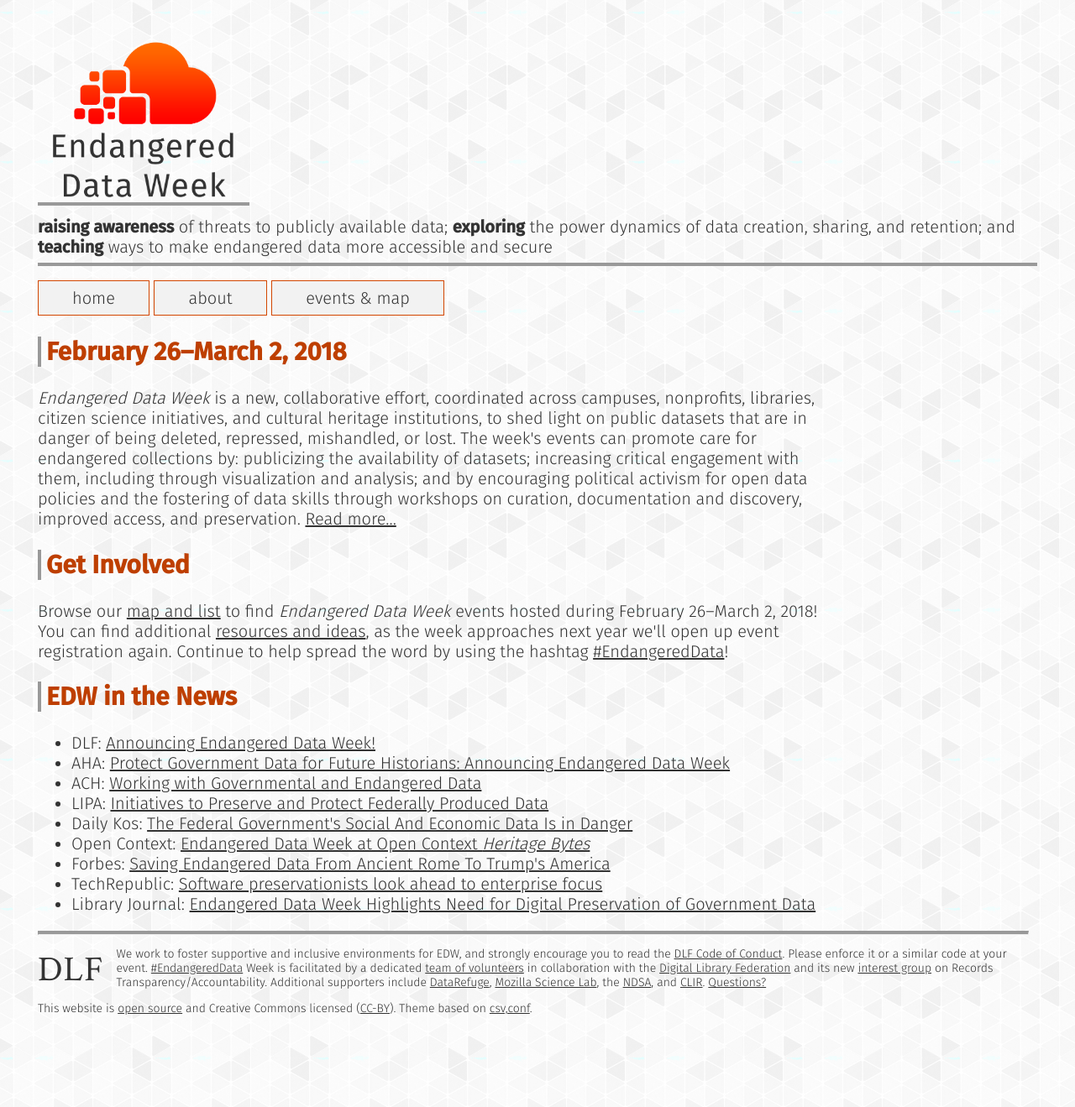
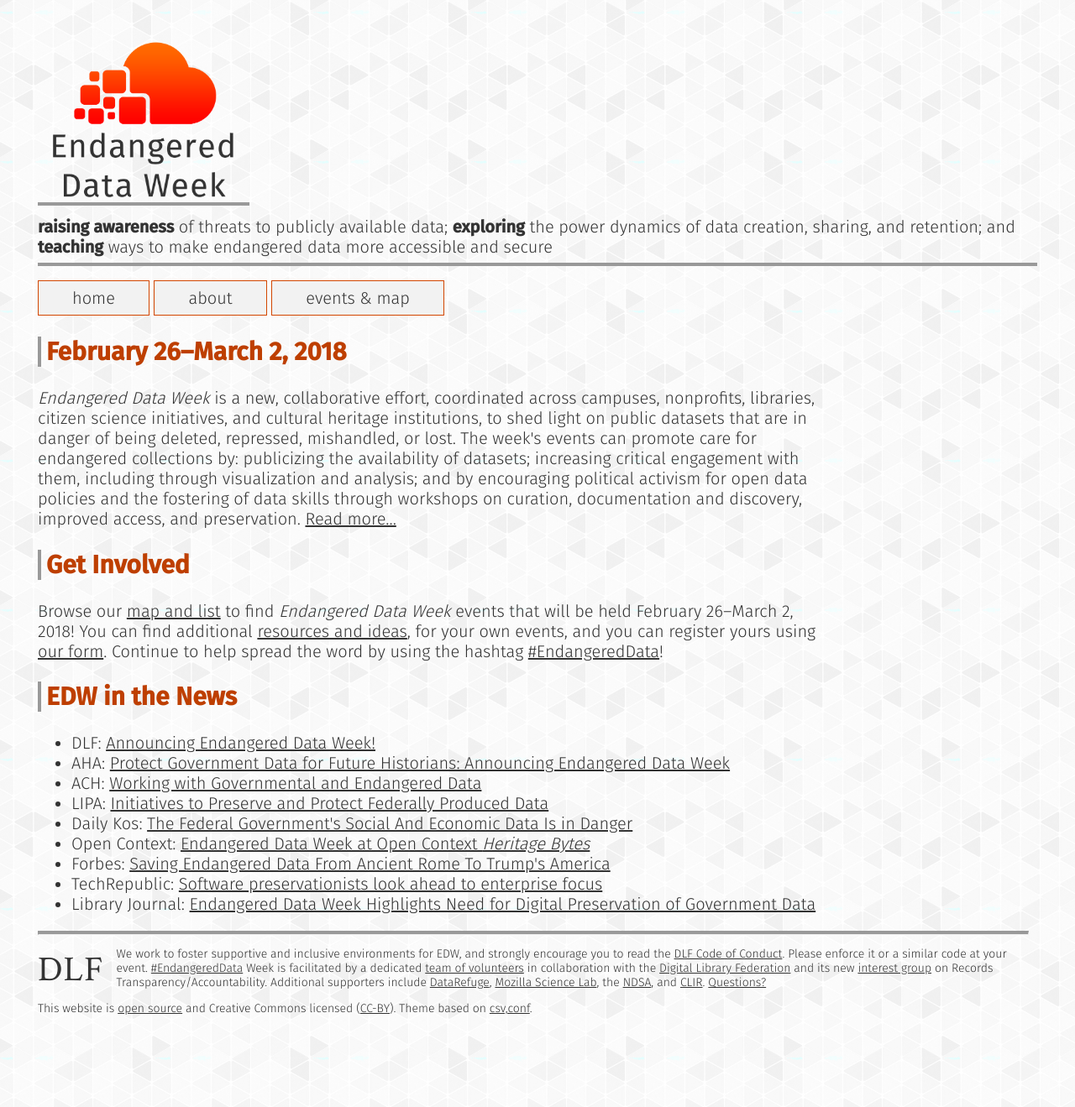
Before and after one commit to endangereddataweek/endangereddataweek.org, a Jekyll site: the page built from index.html, in a window 1280 px wide. Shown: the whole page at 84% size. Built offline with Jekyll 4.4.1, drawn with Linux system fonts in a browser that asks for light colours; nearby versions of some CDN libraries; a style sheet for code colours, icons or effects is not loaded.

Commit message:
changed language to future tense, linked to registration

```diff
--- a/index.html
+++ b/index.html
@@ -16,7 +16,7 @@
 
   <div clas="row">
     <div class="eighty">
-      <p>Browse our <a href='/map/'>map and list</a> to find <em>Endangered Data Week</em> events hosted during February 26–March 2, 2018! You can find additional <a href="https://wiki.diglib.org/Endangered_Data_Week">resources and ideas</a>, as the week approaches next year we'll open up event registration again. Continue to help spread the word by using the hashtag <a href="https://twitter.com/search?q=%23EndangeredData">#EndangeredData</a>!</p>
+      <p>Browse our <a href='/map/'>map and list</a> to find <em>Endangered Data Week</em> events that will be held February 26–March 2, 2018! You can find additional <a href="https://wiki.diglib.org/Endangered_Data_Week">resources and ideas</a>, for your own events, and you can register yours using <a href="https://docs.google.com/forms/d/e/1FAIpQLSeTZ30rbBS5axmn-QpWZML_nEqT_bmiz9V2TiQYYTTQSsKUxw/viewform">our form</a>. Continue to help spread the word by using the hashtag <a href="https://twitter.com/search?q=%23EndangeredData">#EndangeredData</a>!</p>
     </div>
 </div>
 
```
